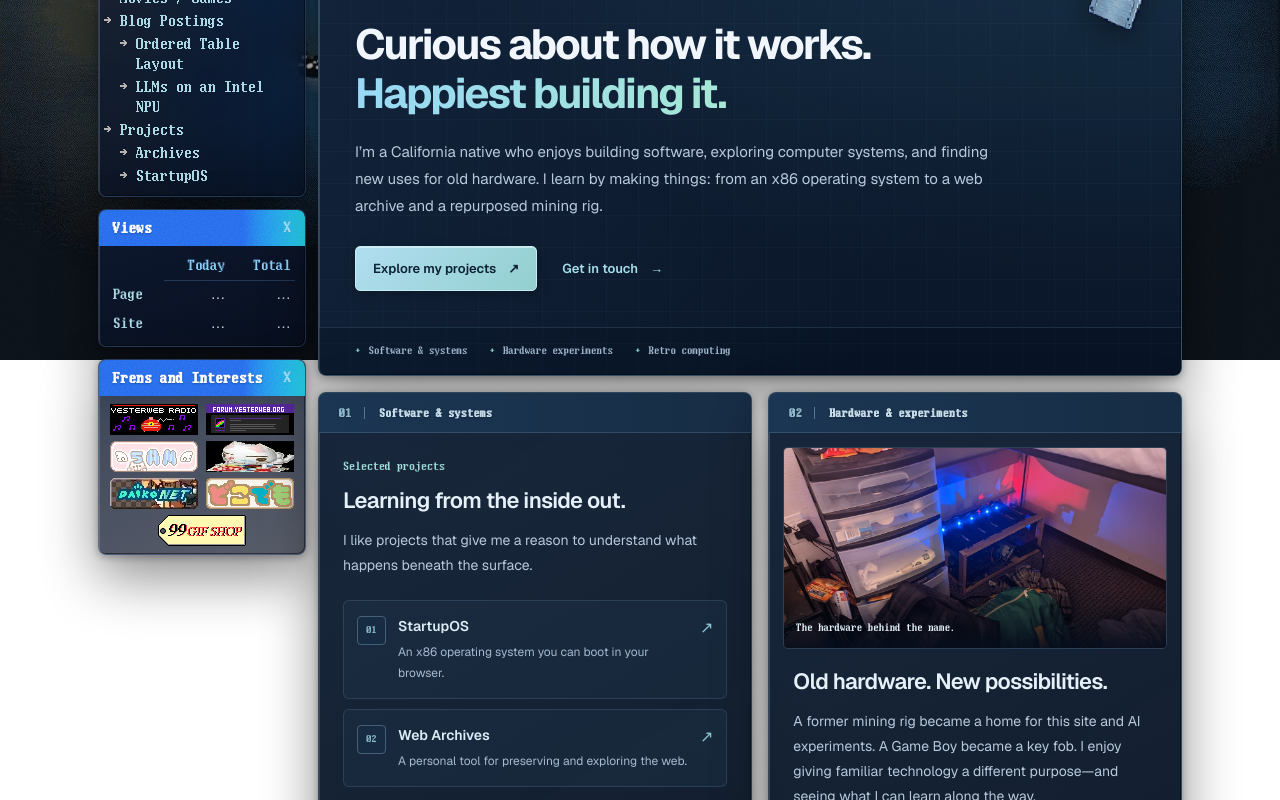
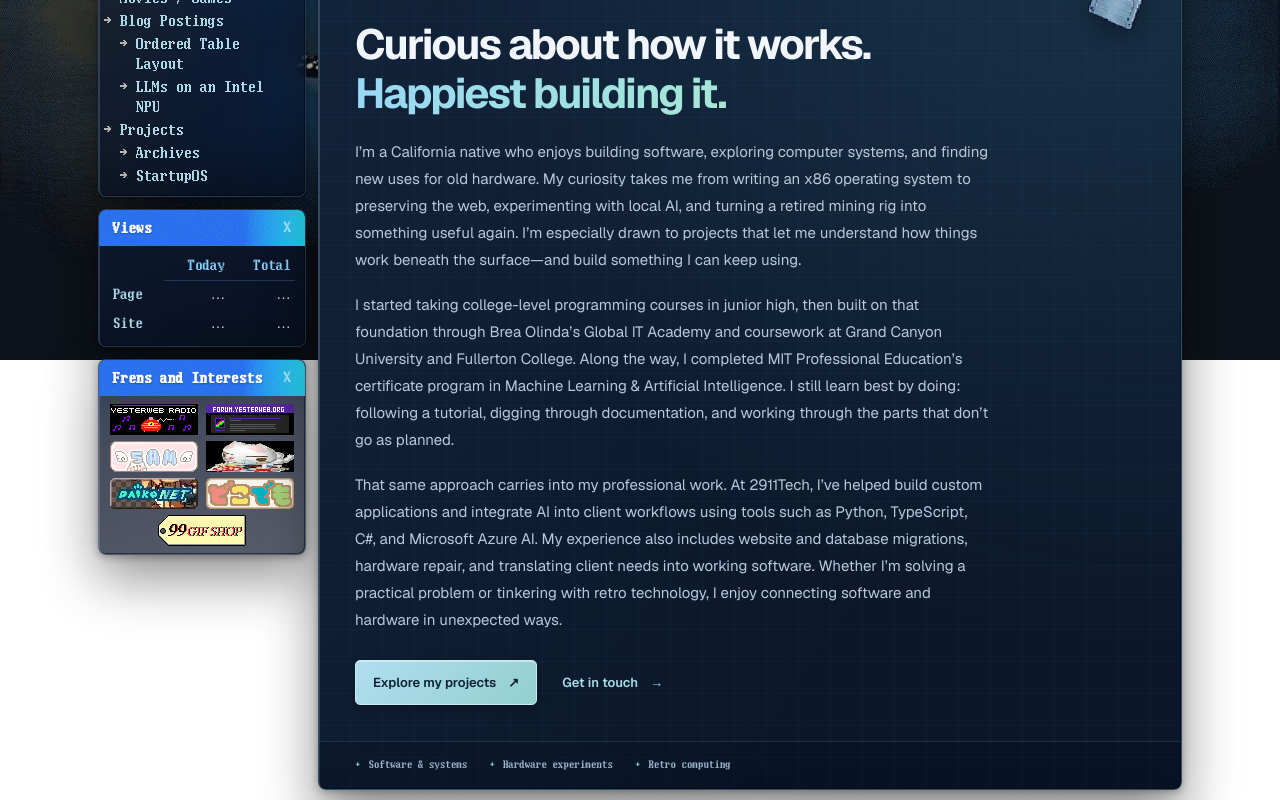
Before and after one commit to Lrios4403/Main-Site, a Next.js app: page / in a window 1280 px wide. Shown: the part 440-1240 px from the top of the page. Built offline with nearby package versions, Linux system fonts and the light colour scheme; no server answers.

Commit message:
Expand homepage biography with background and professional experience

```diff
--- a/app/(navigation layout)/page.module.css
+++ b/app/(navigation layout)/page.module.css
@@ -118,6 +118,10 @@
 .summary {
   max-width: 64ch;
   font-size: 15px;
+}
+
+.summary + .summary {
+  margin-top: 18px;
 }
 
 .actions {
--- a/app/(navigation layout)/page.tsx
+++ b/app/(navigation layout)/page.tsx
@@ -38,8 +38,29 @@ export default function Home() {
             </h1>
             <p className={home.summary}>
               I’m a California native who enjoys building software, exploring computer
-              systems, and finding new uses for old hardware. I learn by making things:
-              from an x86 operating system to a web archive and a repurposed mining rig.
+              systems, and finding new uses for old hardware. My curiosity takes me from
+              writing an x86 operating system to preserving the web, experimenting with
+              local AI, and turning a retired mining rig into something useful again.
+              I’m especially drawn to projects that let me understand how things work
+              beneath the surface—and build something I can keep using.
+            </p>
+            <p className={home.summary}>
+              I started taking college-level programming courses in junior high, then
+              built on that foundation through Brea Olinda’s Global IT Academy and
+              coursework at Grand Canyon University and Fullerton College. Along the
+              way, I completed MIT Professional Education’s certificate program in
+              Machine Learning &amp; Artificial Intelligence. I still learn best by
+              doing: following a tutorial, digging through documentation, and working
+              through the parts that don’t go as planned.
+            </p>
+            <p className={home.summary}>
+              That same approach carries into my professional work. At 2911Tech, I’ve
+              helped build custom applications and integrate AI into client workflows
+              using tools such as Python, TypeScript, C#, and Microsoft Azure AI.
+              My experience also includes website and database migrations, hardware
+              repair, and translating client needs into working software. Whether
+              I’m solving a practical problem or tinkering with retro technology,
+              I enjoy connecting software and hardware in unexpected ways.
             </p>
             <div className={home.actions}>
               <Link href="/projects/" className={home.primaryLink}>Explore my projects <span aria-hidden="true">↗</span></Link>
```
